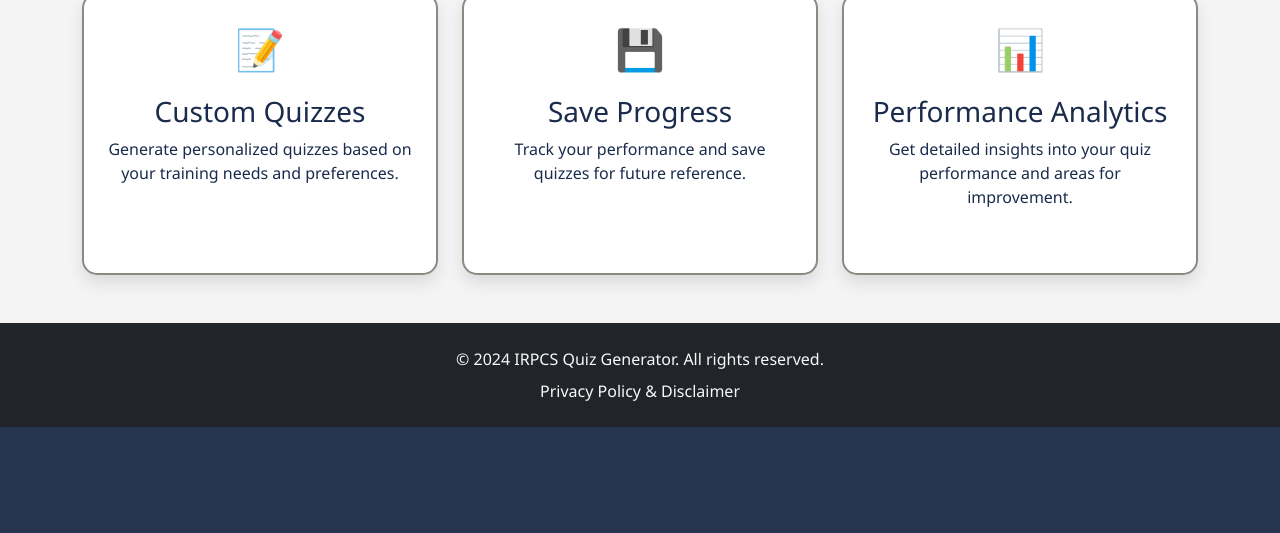
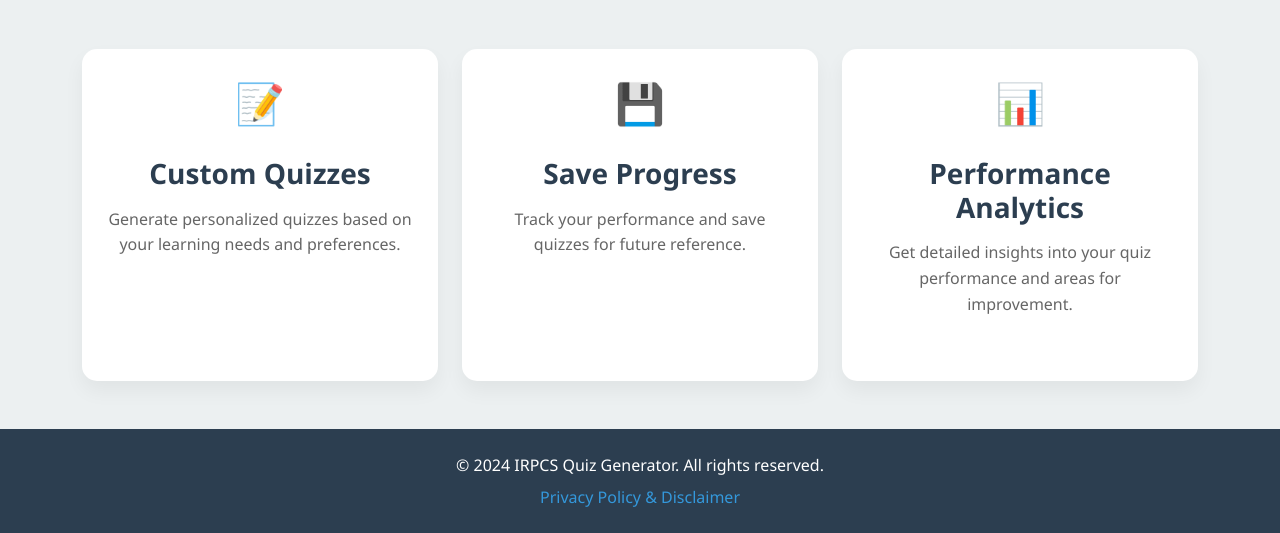
Before and after one commit to matthewcoxall12/irpcs-quiz-generator, a Flask app: page / in a window 1280 px wide. Shown: the part 515-1048 px from the top of the page. Before the commit the page ends 942 px from the top, so only its background shows below. Run offline with Flask 3, Linux system fonts and the light colour scheme.

Commit message:
V2: Updated design with professional color scheme and removed military branding

```diff
--- a/templates/home.html
+++ b/templates/home.html
@@ -7,70 +7,139 @@
     <link href="https://cdn.jsdelivr.net/npm/bootstrap@5.1.3/dist/css/bootstrap.min.css" rel="stylesheet">
     <style>
         :root {
-            --navy-blue: #1a2b4c;
-            --military-green: #4b5320;
-            --camo-gray: #8b8980;
-            --desert-tan: #d2b48c;
-            --warning-yellow: #ffd700;
-            --danger-red: #8b0000;
+            --primary-blue: #2c3e50;
+            --secondary-blue: #3498db;
+            --accent-blue: #2980b9;
+            --light-gray: #ecf0f1;
+            --dark-gray: #2c3e50;
+            --white: #ffffff;
+            --success-green: #27ae60;
         }
 
         body {
-            background-color: #f4f4f4;
+            background-color: var(--light-gray);
             font-family: 'Segoe UI', Tahoma, Geneva, Verdana, sans-serif;
-            color: var(--navy-blue);
+            color: var(--dark-gray);
         }
 
         .navbar {
-            background-color: var(--navy-blue);
-            border-bottom: 3px solid var(--military-green);
+            background-color: var(--primary-blue);
+            border-bottom: 3px solid var(--secondary-blue);
+            box-shadow: 0 2px 4px rgba(0,0,0,0.1);
         }
 
         .navbar-brand {
-            color: var(--desert-tan) !important;
-            font-weight: bold;
+            color: var(--white) !important;
+            font-weight: 600;
             font-size: 1.5rem;
+            letter-spacing: 0.5px;
+        }
+
+        .nav-link {
+            color: var(--white) !important;
+            font-weight: 500;
+            transition: color 0.3s ease;
+        }
+
+        .nav-link:hover {
+            color: var(--secondary-blue) !important;
         }
 
         .hero-section {
-            background: linear-gradient(rgba(26, 43, 76, 0.9), rgba(26, 43, 76, 0.9)),
+            background: linear-gradient(rgba(44, 62, 80, 0.85), rgba(44, 62, 80, 0.85)),
                         url('https://images.unsplash.com/photo-1513828583688-c52646db42da?ixlib=rb-1.2.1&auto=format&fit=crop&w=1950&q=80');
             background-size: cover;
             background-position: center;
-            color: white;
-            padding: 100px 0;
+            color: var(--white);
+            padding: 120px 0;
             margin-bottom: 50px;
+            position: relative;
+        }
+
+        .hero-section::after {
+            content: '';
+            position: absolute;
+            bottom: 0;
+            left: 0;
+            right: 0;
+            height: 50px;
+            background: linear-gradient(to bottom right, var(--primary-blue) 49%, transparent 51%);
+        }
+
+        .hero-section h1 {
+            font-weight: 700;
+            margin-bottom: 1.5rem;
+            text-shadow: 2px 2px 4px rgba(0,0,0,0.2);
+        }
+
+        .hero-section .lead {
+            font-size: 1.25rem;
+            font-weight: 400;
+            margin-bottom: 2rem;
         }
 
         .feature-card {
-            background-color: white;
-            border: 2px solid var(--camo-gray);
+            background-color: var(--white);
             border-radius: 15px;
-            box-shadow: 0 8px 16px rgba(0, 0, 0, 0.1);
+            box-shadow: 0 10px 20px rgba(0,0,0,0.05);
             margin-bottom: 1.5rem;
-            transition: transform 0.2s ease-in-out, box-shadow 0.2s ease-in-out;
+            transition: all 0.3s ease;
             height: 100%;
+            border: none;
+            overflow: hidden;
         }
 
         .feature-card:hover {
             transform: translateY(-5px);
-            box-shadow: 0 12px 20px rgba(0, 0, 0, 0.15);
+            box-shadow: 0 15px 30px rgba(0,0,0,0.1);
         }
 
         .feature-icon {
             font-size: 2.5rem;
-            color: var(--navy-blue);
+            color: var(--secondary-blue);
+            margin-bottom: 1.5rem;
+        }
+
+        .feature-card h3 {
+            color: var(--primary-blue);
+            font-weight: 600;
             margin-bottom: 1rem;
         }
 
+        .feature-card p {
+            color: #666;
+            line-height: 1.6;
+        }
+
         .btn-primary {
-            background-color: var(--navy-blue);
-            border-color: var(--navy-blue);
+            background-color: var(--secondary-blue);
+            border-color: var(--secondary-blue);
+            padding: 12px 30px;
+            font-weight: 600;
+            letter-spacing: 0.5px;
+            transition: all 0.3s ease;
         }
 
         .btn-primary:hover {
-            background-color: var(--military-green);
-            border-color: var(--military-green);
+            background-color: var(--accent-blue);
+            border-color: var(--accent-blue);
+            transform: translateY(-2px);
+            box-shadow: 0 5px 15px rgba(52, 152, 219, 0.3);
+        }
+
+        footer {
+            background-color: var(--primary-blue);
+            color: var(--white);
+        }
+
+        footer a {
+            color: var(--secondary-blue) !important;
+            text-decoration: none;
+            transition: color 0.3s ease;
+        }
+
+        footer a:hover {
+            color: var(--white) !important;
         }
     </style>
 </head>
@@ -99,8 +168,8 @@
 
     <section class="hero-section text-center">
         <div class="container">
-            <h1 class="display-4 mb-4">Welcome to IRPCS Quiz Generator</h1>
-            <p class="lead mb-4">Enhance your defense training with our comprehensive quiz system</p>
+            <h1 class="display-4">Welcome to IRPCS Quiz Generator</h1>
+            <p class="lead">Master the International Regulations for Preventing Collisions at Sea with our comprehensive quiz system</p>
             <a href="/quiz" class="btn btn-primary btn-lg">Start Quiz Now</a>
         </div>
     </section>
@@ -111,7 +180,7 @@
                 <div class="feature-card p-4 text-center">
                     <div class="feature-icon">📝</div>
                     <h3>Custom Quizzes</h3>
-                    <p>Generate personalized quizzes based on your training needs and preferences.</p>
+                    <p>Generate personalized quizzes based on your learning needs and preferences.</p>
                 </div>
             </div>
             <div class="col-md-4">
@@ -131,10 +200,10 @@
         </div>
     </div>
 
-    <footer class="bg-dark text-light py-4 mt-5">
+    <footer class="py-4 mt-5">
         <div class="container text-center">
             <p class="mb-2">© 2024 IRPCS Quiz Generator. All rights reserved.</p>
-            <p class="mb-0"><a href="/policy" class="text-light text-decoration-none">Privacy Policy & Disclaimer</a></p>
+            <p class="mb-0"><a href="/policy">Privacy Policy & Disclaimer</a></p>
         </div>
     </footer>
 
```
